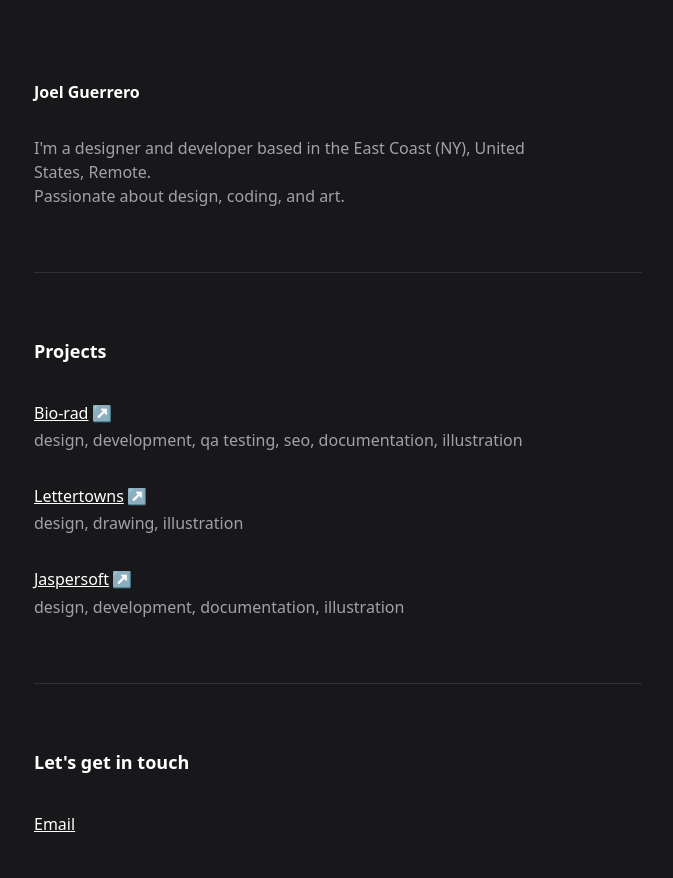
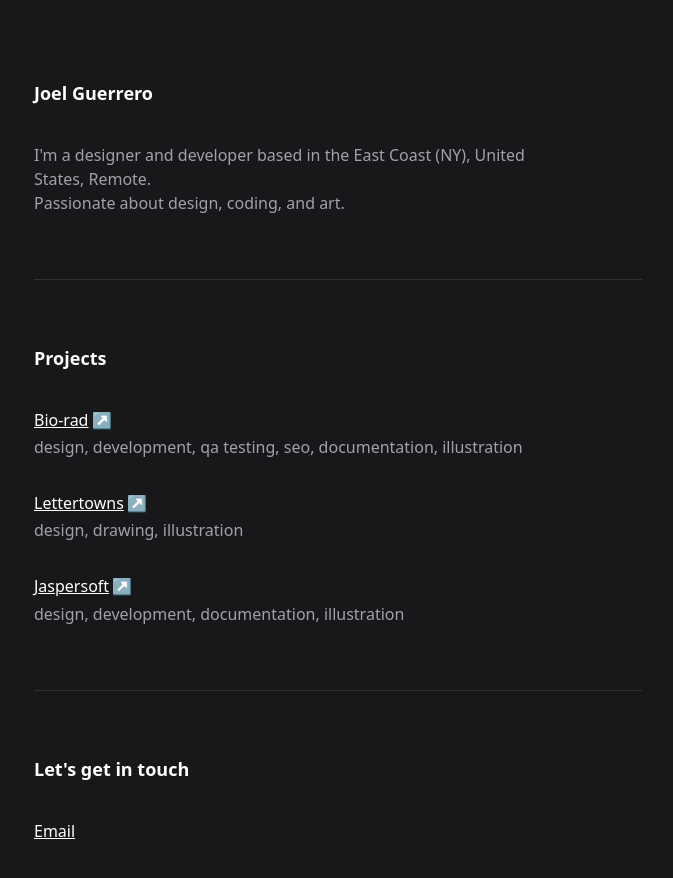
Before and after one commit to devuxui/devuxui.github.io, a plain HTML site: page index.html in a window 1280 px wide. Shown: the whole page, without its empty margins (302-975 px from the left). Drawn offline with Linux system fonts and the light colour scheme; a web font is replaced by a local one.

Commit message:
Add files via upload

```diff
--- a/index.html
+++ b/index.html
@@ -13,7 +13,7 @@
         a {color:#fff; text-decoration:underline; font-weight: 500;}
         hr {border-bottom:none; border-top:rgba(255,255,255,0.1) solid 1px; border-right:none; border-left:none; display:block; margin:4em 0;}
 
-        h1 {margin-bottom: 2em;}
+        h1 {margin-bottom: 2em; font-size: 1.125rem;}
 
         h2 {margin-bottom:2em;
             font-size: 1.125rem;
```
